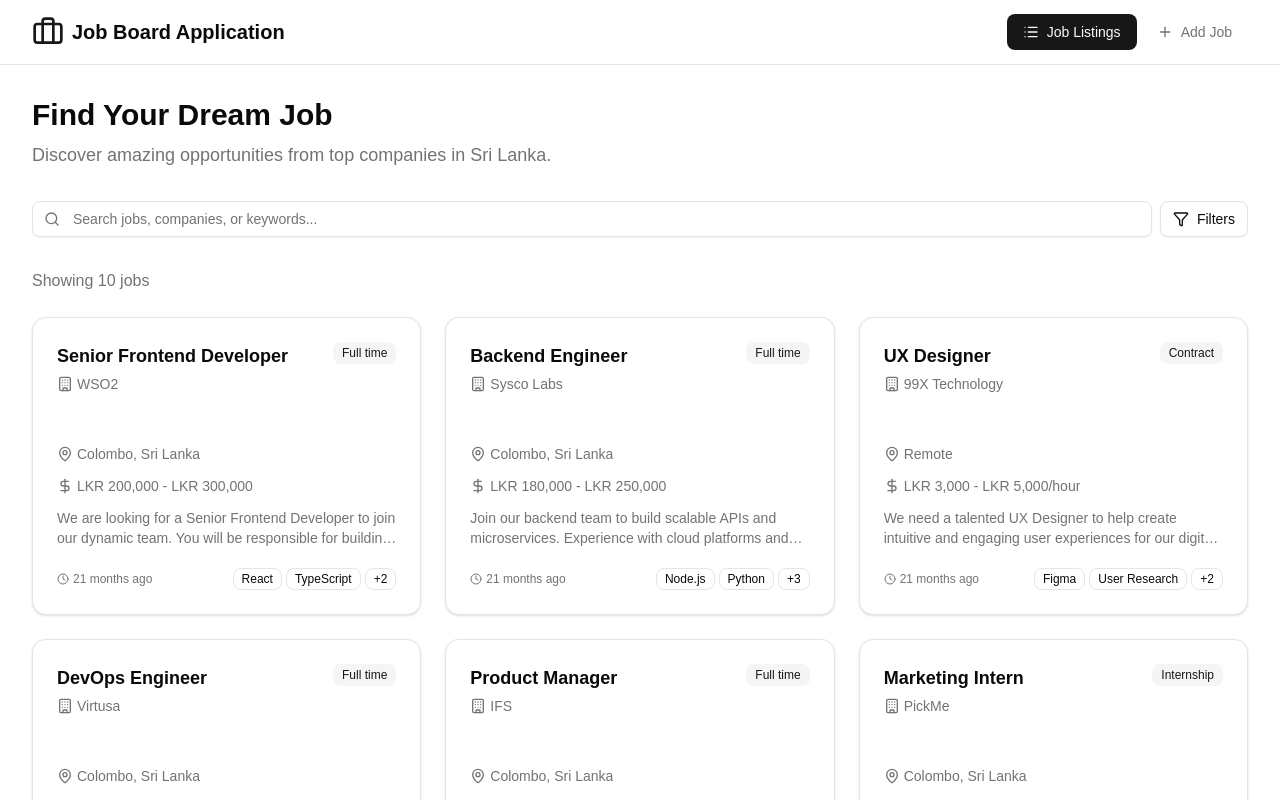
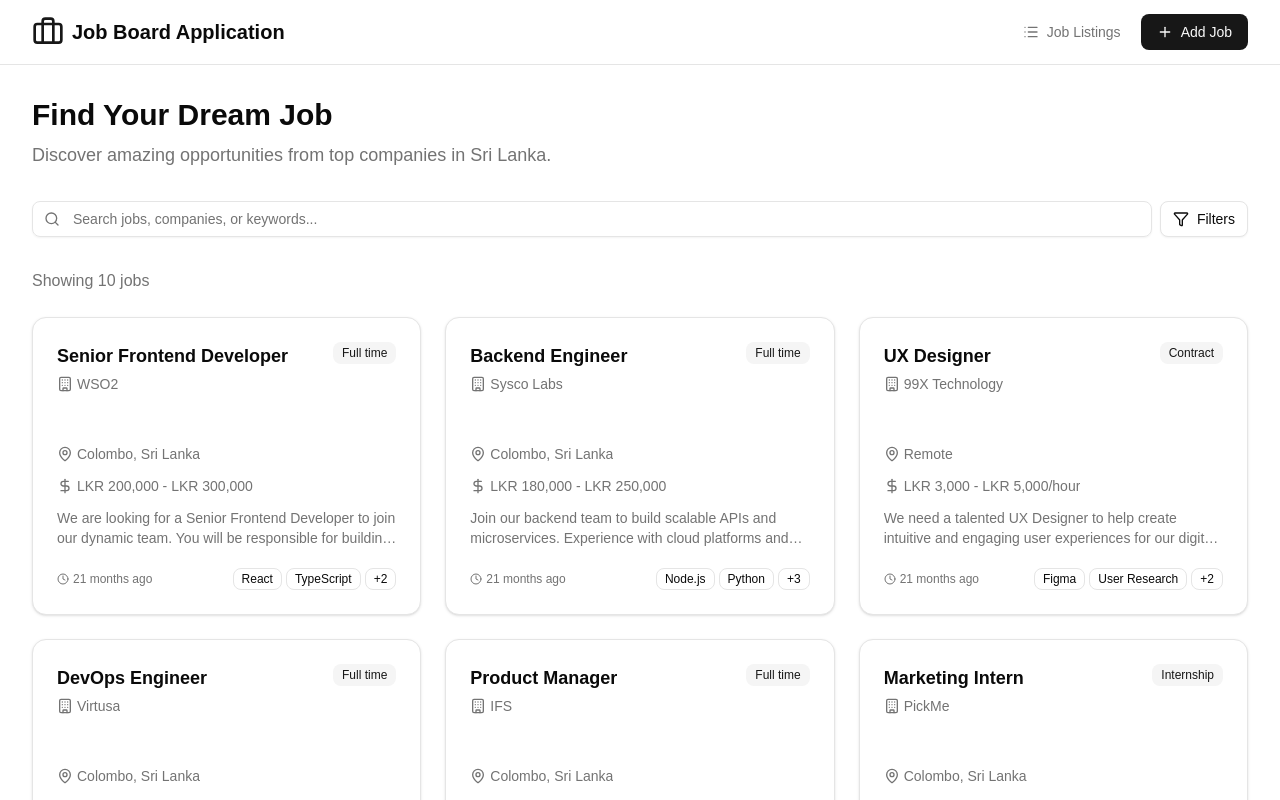
Before and after one commit to SaajidMuhammad/job-board-poc, a Next.js app: page / in a window 1280 px wide. Shown: the top 800 px of the page. Built offline with nearby package versions, Linux system fonts and the light colour scheme.

Commit message:
fix: update navigation styles

```diff
--- a/src/components/navigation.tsx
+++ b/src/components/navigation.tsx
@@ -43,9 +43,9 @@ export function Navigation() {
                   href={item.href}
                   className={cn(
                     "flex items-center space-x-2 px-4 py-2 rounded-md text-sm font-medium transition-colors",
-                    item.active
+                    !item.active
                       ? "bg-primary text-primary-foreground"
-                      : "text-muted-foreground hover:text-foreground hover:bg-accent"
+                      : "text-muted-foreground cursor-not-allowed"
                   )}
                 >
                   <Icon className="h-4 w-4" />
```
